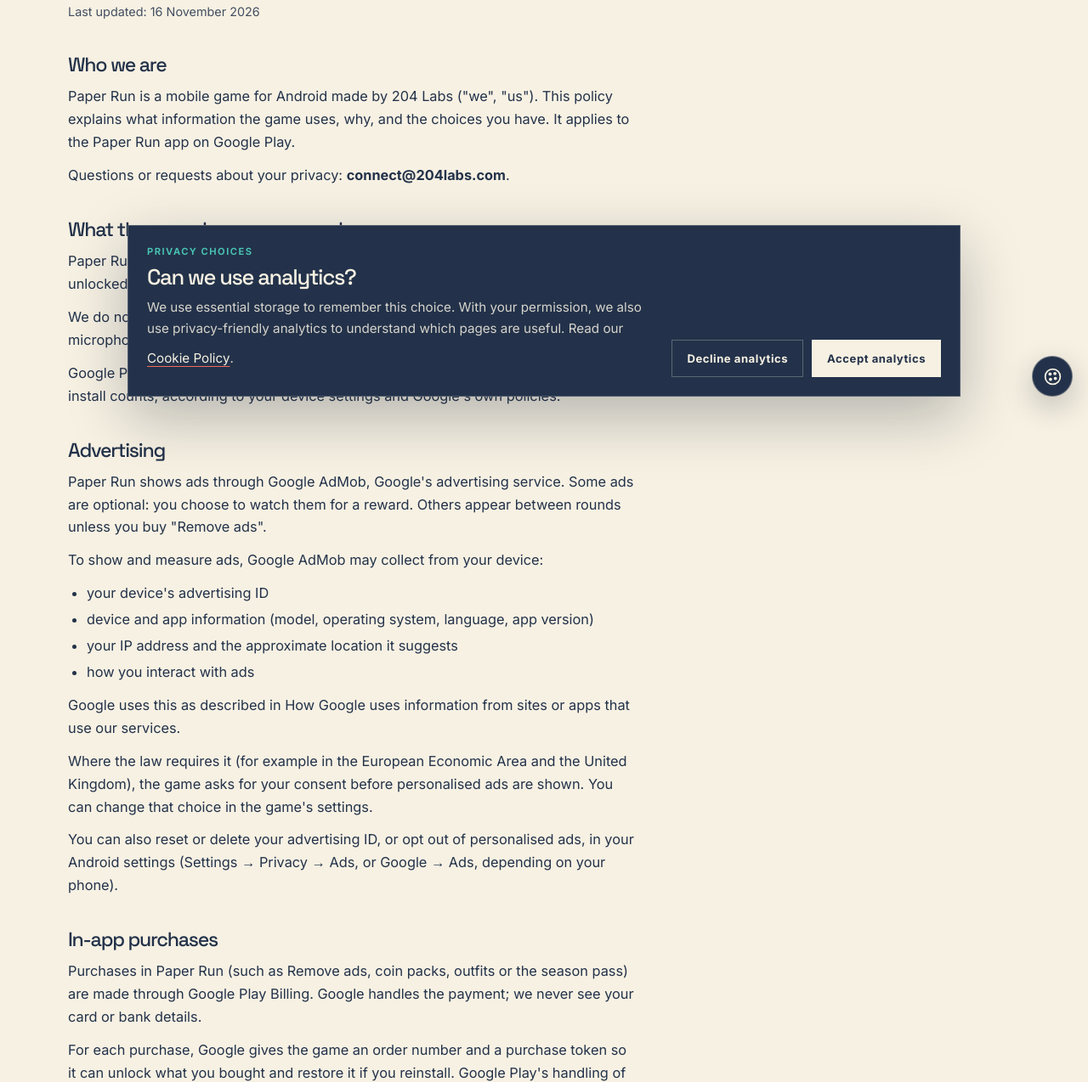
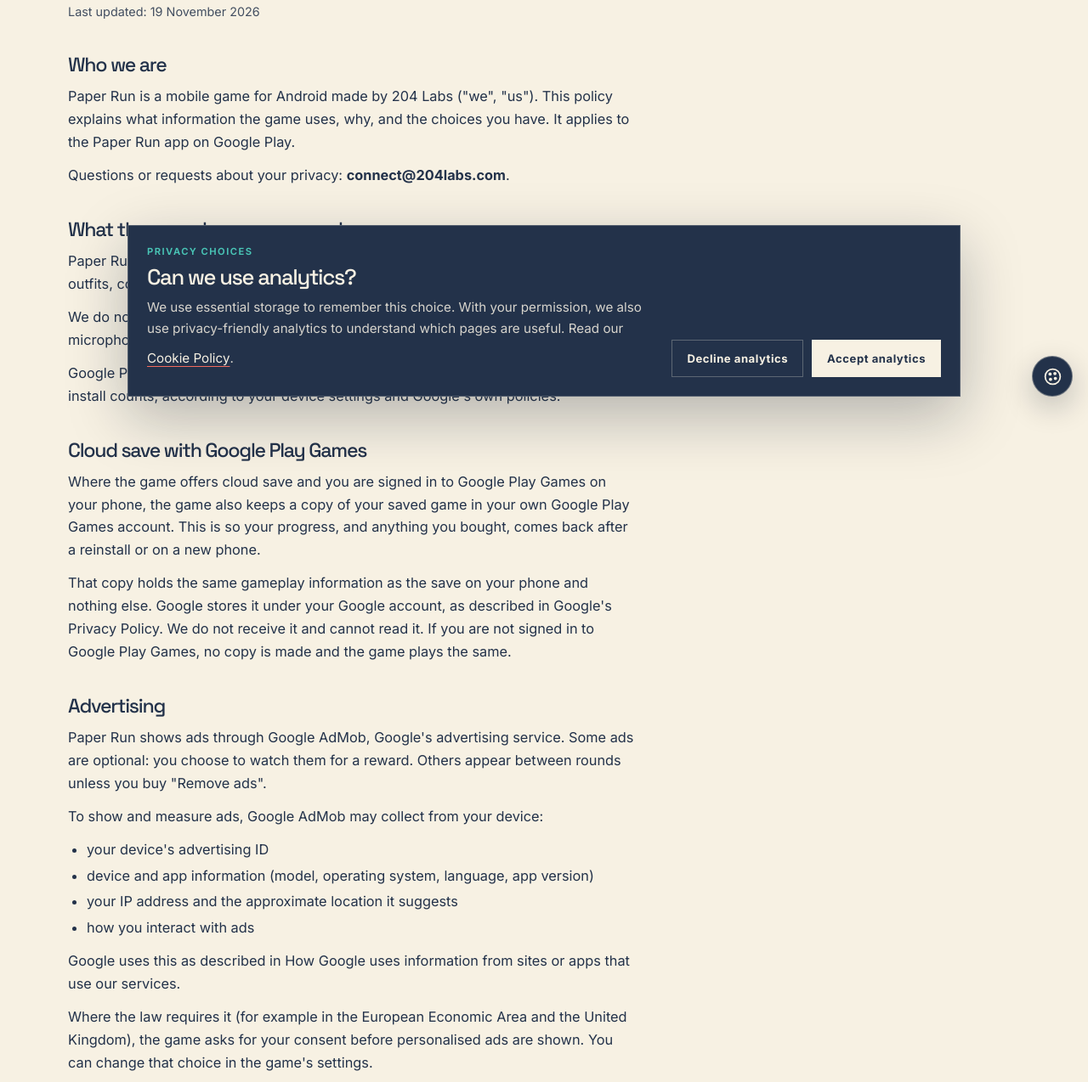
Before and after one commit to 204Labs/204Labs.github.io, a website: page paper-run/privacy/index.html in a window 1280 px wide. Shown: the part 315-1589 px from the top of the page at 85% size. Drawn offline with Linux system fonts and the light colour scheme.

Commit message:
Paper Run privacy policy: purchases as sold, cloud save, the testers' feedback button
- In-app purchases: Remove ads, Coin doubler and coin packs (outfits and a season pass are not sold).
- New section: cloud save with Google Play Games (a copy of the save in the player's own Play Games
  account where the game offers it; how to delete that copy).
- New section: the Feedback button of test versions (opens the tester's own email app).
- Date: 19 November 2026.

Co-Authored-By: Claude Fable 5.2 <noreply@anthropic.com>
Claude-Session: https://claude.ai/code/session_01FAeVunBSEbRxzpqKb16rXf

```diff
--- a/paper-run/privacy/index.html
+++ b/paper-run/privacy/index.html
@@ -31,16 +31,20 @@
     <nav class="breadcrumb" aria-label="Breadcrumb"><a href="/products/">Products</a><a href="/paper-run/">Paper Run 3D</a><span>Privacy Policy</span></nav>
     <article class="pr-legal">
       <h1>Paper Run – Privacy Policy</h1>
-      <p class="pr-updated">Last updated: 16 November 2026</p>
+      <p class="pr-updated">Last updated: 19 November 2026</p>
 
       <h2>Who we are</h2>
       <p>Paper Run is a mobile game for Android made by 204 Labs ("we", "us"). This policy explains what information the game uses, why, and the choices you have. It applies to the Paper Run app on Google Play.</p>
       <p>Questions or requests about your privacy: <strong><a href="mailto:connect@204labs.com">connect@204labs.com</a></strong>.</p>
 
       <h2>What the game keeps on your phone</h2>
-      <p>Paper Run has no accounts and no sign-in. Your progress (days cleared, scores, unlocked outfits, coins, settings) is saved only on your device. We do not receive it.</p>
+      <p>Paper Run has no account of its own. Your progress (days cleared, scores, unlocked outfits, coins, settings) is saved on your device. We do not receive it.</p>
       <p>We do not collect your name, email address, contacts, photos, precise location or microphone audio, and the game does not include its own analytics.</p>
       <p>Google Play may share with us statistics it gathers itself, such as crash reports and install counts, according to your device settings and Google's own policies.</p>
+
+      <h2>Cloud save with Google Play Games</h2>
+      <p>Where the game offers cloud save and you are signed in to Google Play Games on your phone, the game also keeps a copy of your saved game in your own Google Play Games account. This is so your progress, and anything you bought, comes back after a reinstall or on a new phone.</p>
+      <p>That copy holds the same gameplay information as the save on your phone and nothing else. Google stores it under your Google account, as described in <a href="https://policies.google.com/privacy" target="_blank" rel="noopener noreferrer">Google's Privacy Policy</a>. We do not receive it and cannot read it. If you are not signed in to Google Play Games, no copy is made and the game plays the same.</p>
 
       <h2>Advertising</h2>
       <p>Paper Run shows ads through Google AdMob, Google's advertising service. Some ads are optional: you choose to watch them for a reward. Others appear between rounds unless you buy "Remove ads".</p>
@@ -56,21 +60,26 @@
       <p>You can also reset or delete your advertising ID, or opt out of personalised ads, in your Android settings (Settings → Privacy → Ads, or Google → Ads, depending on your phone).</p>
 
       <h2>In-app purchases</h2>
-      <p>Purchases in Paper Run (such as Remove ads, coin packs, outfits or the season pass) are made through Google Play Billing. Google handles the payment; we never see your card or bank details.</p>
+      <p>Purchases in Paper Run (Remove ads, Coin doubler and coin packs) are made through Google Play Billing. Google handles the payment; we never see your card or bank details.</p>
       <p>For each purchase, Google gives the game an order number and a purchase token so it can unlock what you bought and restore it if you reinstall. Google Play's handling of your payment information is covered by <a href="https://policies.google.com/privacy" target="_blank" rel="noopener noreferrer">Google's Privacy Policy</a>.</p>
+
+      <h2>Feedback during testing</h2>
+      <p>Test versions of the game have a Feedback button. It opens your own email app with a message addressed to us that already lists the game version, your phone model and Android version, and how far you have got in the game. Nothing is sent unless you send that email yourself.</p>
+      <p>If you send it, we receive your email address and what you wrote. We use them only to fix the game and to reply to you, and you can ask us to delete them at any time.</p>
 
       <h2>Children</h2>
       <p>Paper Run is not directed at children under 13, and we do not knowingly collect personal information from them. If you believe a child under 13 has given us information, email us and we will delete it.</p>
 
       <h2>Keeping and deleting your information</h2>
       <p>Your saved game stays on your phone until you clear the app's data or uninstall it. Uninstalling deletes it.</p>
+      <p>A cloud save copy stays in your Google Play Games account until you delete it. To delete it, open the Google Play Games app, go to Settings, tap "Delete Play Games account &amp; data", find Paper Run under "Delete individual game data" and tap Delete.</p>
       <p>Advertising data is kept by Google under its own policies. To ask about or delete anything we hold, email connect@204labs.com and we will reply within 30 days.</p>
 
       <h2>Your rights</h2>
       <p>Depending on where you live (for example under the GDPR in Europe or the CCPA in California), you may have the right to access, correct or delete your personal information, and to object to or limit its use for advertising. We do not sell your personal information. To use any of these rights, email connect@204labs.com.</p>
 
       <h2>Security</h2>
-      <p>The game sends nothing to our own servers. Purchases and ads use Google's services, which encrypt data in transit.</p>
+      <p>The game sends nothing to our own servers. Purchases, ads and cloud save use Google's services, which encrypt data in transit.</p>
 
       <h2>Changes to this policy</h2>
       <p>If we change this policy, we will post the new version on this page and update the date at the top. Significant changes will also be noted in the game's update notes.</p>
```
